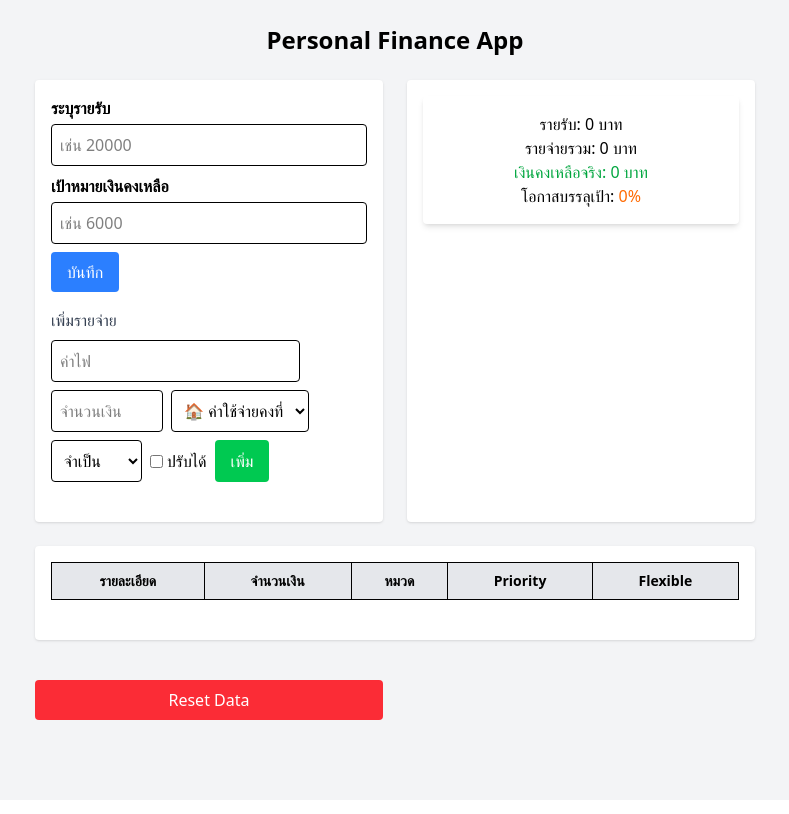
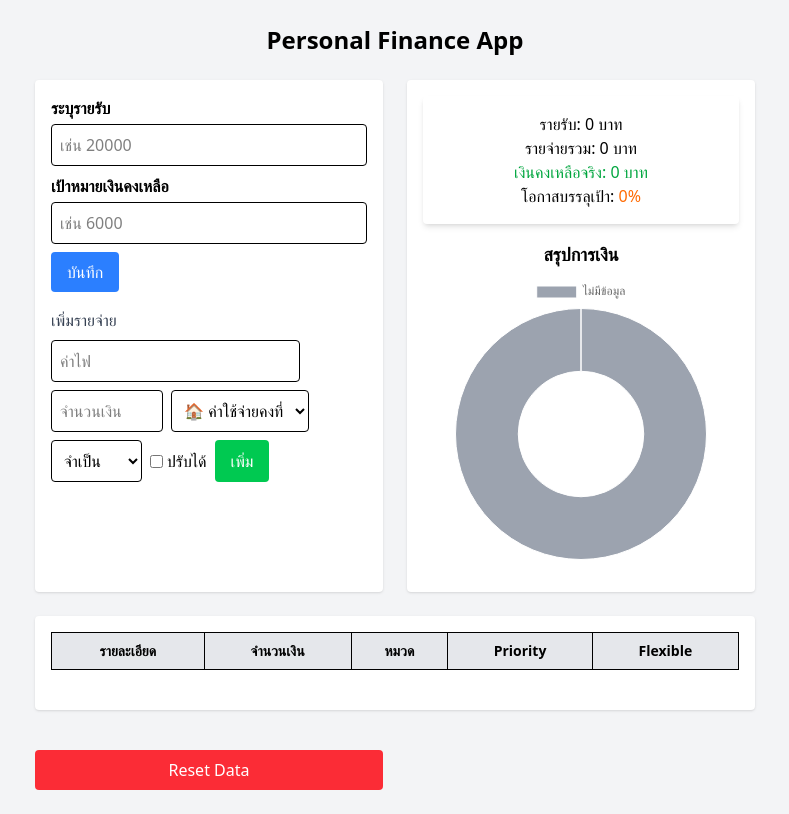
Before and after one commit to thee-banda/personal-finance-app, a React (Vite) app in the folder frontend/: page /personal-finance-app/dashboard in a window 1280 px wide. Shown: the whole page, without its empty margins (245-1034 px from the left). Built offline with nearby package versions, Linux system fonts and the light colour scheme.

Commit message:
style: update Dashboard layout to include FinancePieChart

```diff
--- a/frontend/src/pages/DashboardPage.jsx
+++ b/frontend/src/pages/DashboardPage.jsx
@@ -3,6 +3,7 @@ import IncomeInput from "../components/IncomeInput";
 import ExpenseForm from "../components/ExpenseForm";
 import ExpenseTable from "../components/ExpenseTable";
 import DashboardSummary from "../components/DashboardSummary";
+import FinancePieChart from "../components/FinancePieChart";
 
 function App() {
   const [income, setIncome] = useState(0);
@@ -65,7 +66,9 @@ function App() {
               income={income}
               expenses={expenses}
               target={target}
+
             />
+            <FinancePieChart income={income} expenses={expenses} />
           </div>
           <div className="bg-white p-4 rounded shadow md:col-span-2">
             <ExpenseTable expenses={expenses} />
```
